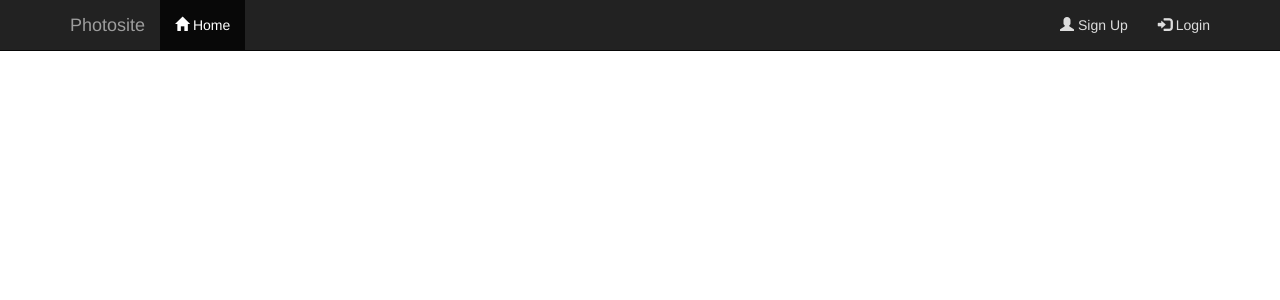
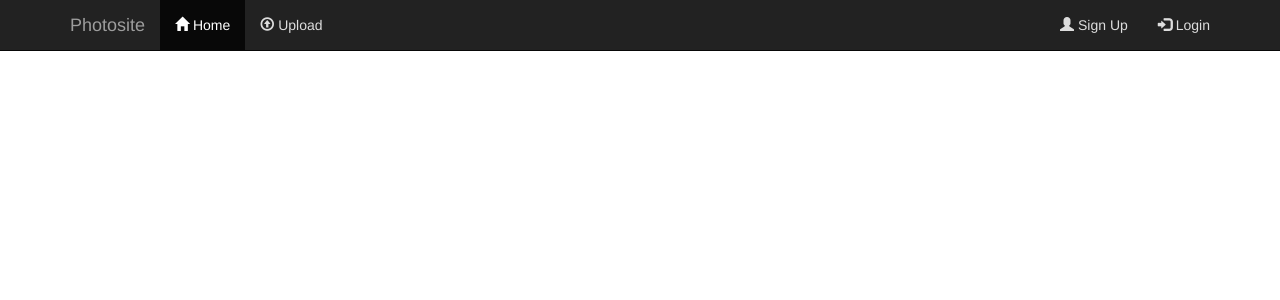
Before and after one commit to olety/Photosite, a Django app: page / in a window 1280 px wide. Shown: the top 300 px of the page. Run offline with Django 3.2, Linux system fonts and the light colour scheme; some libraries are stand-ins or nearby versions.

Commit message:
Add photo upload page

```diff
--- a/Photosite/urls.py
+++ b/Photosite/urls.py
@@ -22,12 +22,18 @@ from users import views as user_views
 
 urlpatterns = [
     url('^', include('django.contrib.auth.urls')),
+
+    #  /
+    url(r'^$', photo_views.home, name='global_home'),
+
     # PHOTOS
-    #  /
-    url(r'^$', photo_views.home, name='photos_home'),
+    # /photo/
+    url(r'^photo/', include('photos.urls')),
+
     # USERS
     # /user/
     url(r'^user/', include('users.urls')),
+
     # /login
     url(r'^login', user_views.login, name='users_login'),
     # /logout
--- /dev/null
+++ b/photos/urls.py
@@ -0,0 +1,7 @@
+from django.conf.urls import url
+from . import views
+
+urlpatterns = [
+    # /users/512
+    url(r'^upload$', views.upload, name='photos_upload'),
+]
--- a/photos/views.py
+++ b/photos/views.py
@@ -9,3 +9,8 @@ def home(request, context={}):
                 'user': request.user,
                 })
     return render(request, 'base.html', context=context)
+
+
+def upload(request, context={}):
+
+    return render(request, 'base.html', context=context)
--- a/templates/base.html
+++ b/templates/base.html
@@ -25,22 +25,43 @@
                     <span class="icon-bar"></span>
                     <span class="icon-bar"></span>
                 </button>
-                <a class="navbar-brand" href="/">Photosite</a>
+                <a class="navbar-brand" href="{% url 'global_home' %}">Photosite</a>
             </div>
             <div class="collapse navbar-collapse" id="myNavbar">
                 {% block menu_left %}
                     <ul class="nav navbar-nav">
-                        <li class="active"><a href="/"><span class="glyphicon glyphicon-home"></span> Home</a></li>
+                        <li class="{% if request.resolver_match.url_name == 'global_home' %}active{% endif %}">
+                            <a href="{% url 'global_home' %}"><span class="glyphicon glyphicon-home"></span> Home</a>
+                        </li>
+                        <li class="{% if request.resolver_match.url_name == 'photos_upload' %}active{% endif %}">
+                            <a href="{% url 'photos_upload' %}"><span class="glyphicon glyphicon-upload"></span> Upload</a>
+                        </li>
                     </ul>
                 {% endblock %}
                 {% block menu_right %}
                     <ul class="nav navbar-nav navbar-right">
                         {% if user.is_authenticated %}
-                            <li><a href="{% url 'users_profile' user.id %}"><span class="glyphicon glyphicon-user"></span> {{ user.username|capfirst }}</a></li>
-                            <li><a href="{% url 'users_logout' %}"><span class="glyphicon glyphicon-log-out"></span> Logout</a></li>
+                            <li>
+                                <a href="{% url 'users_profile' user.id %}">
+                                    <span class="glyphicon glyphicon-user"></span> {{ user.username|capfirst }}
+                                </a>
+                            </li>
+                            <li>
+                                <a href="{% url 'users_logout' %}">
+                                    <span class="glyphicon glyphicon-log-out"></span> Logout
+                                </a>
+                            </li>
                         {% else %}
-                            <li><a href="{% url 'users_register' %}"><span class="glyphicon glyphicon-user"></span> Sign Up</a></li>
-                            <li><a href="{% url 'users_login' %}"><span class="glyphicon glyphicon-log-in"></span> Login</a></li>
+                            <li>
+                                <a href="{% url 'users_register' %}">
+                                    <span class="glyphicon glyphicon-user"></span> Sign Up
+                                </a>
+                            </li>
+                            <li>
+                                <a href="{% url 'users_login' %}">
+                                    <span class="glyphicon glyphicon-log-in"></span> Login
+                                </a>
+                            </li>
                         {% endif %}
                     </ul>
                 {% endblock %}
```
